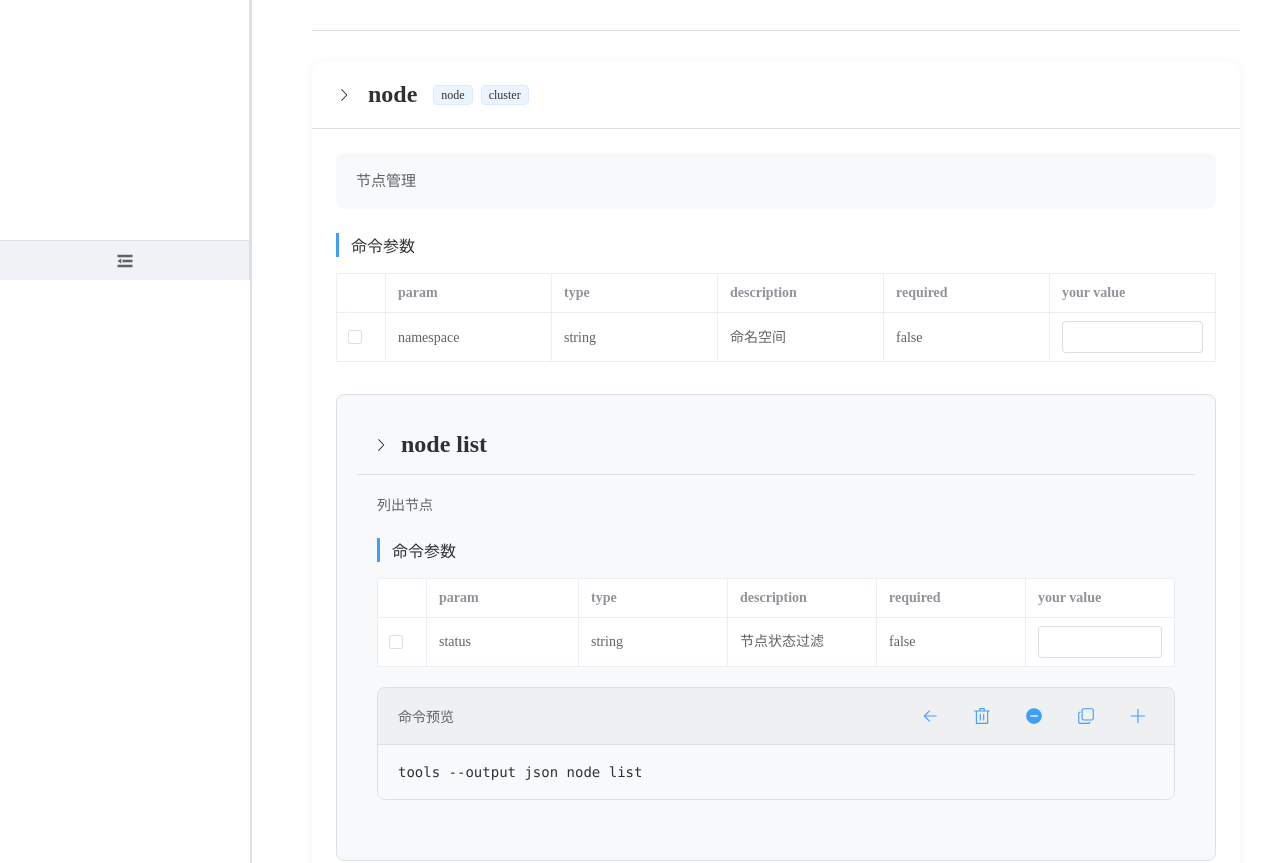
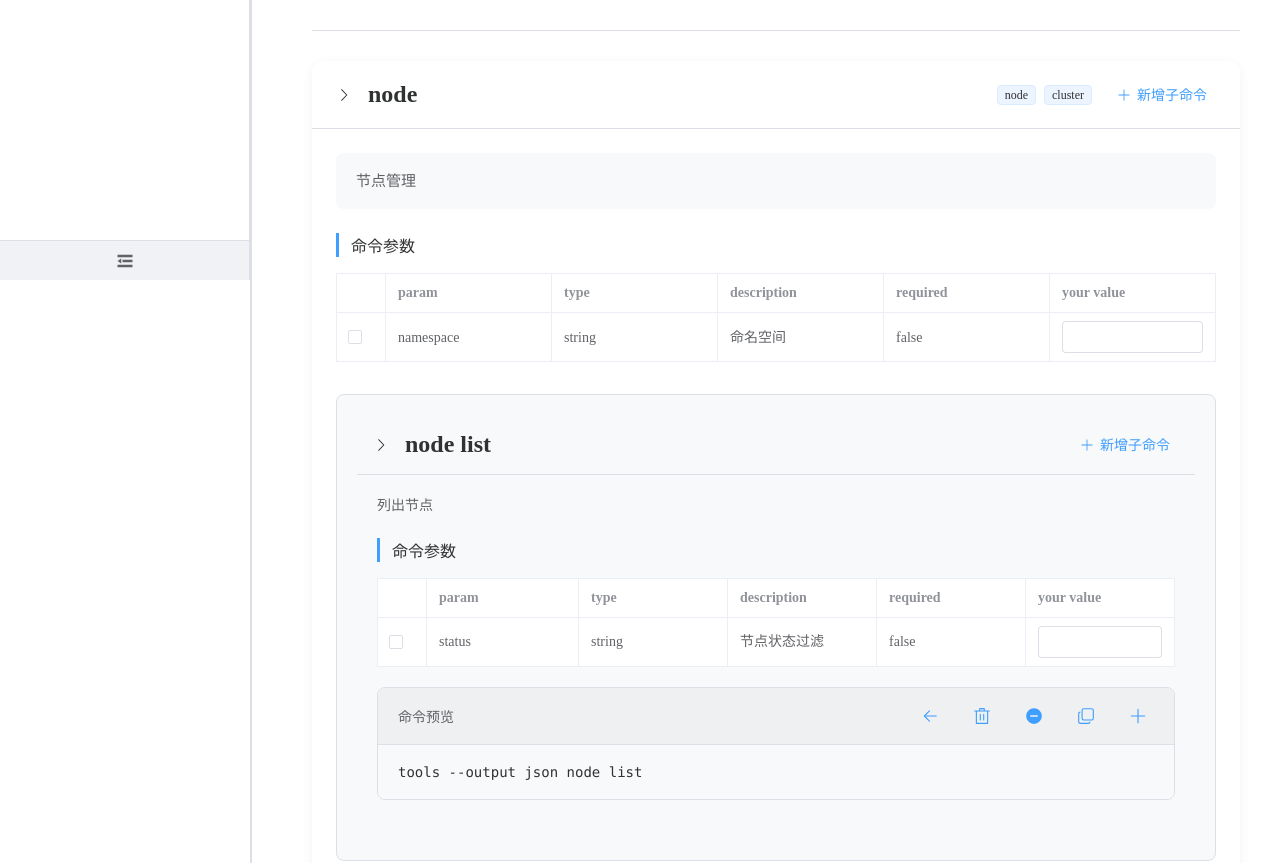
Before and after one commit to fretory/param-bob, a Vue app: page / in a window 1280 px wide. Shown: the part 520-1383 px from the top of the page. Built offline with nearby package versions, Linux system fonts and the light colour scheme.

Commit message:
support add sub cmd

```diff
--- a/src/App.vue
+++ b/src/App.vue
@@ -192,7 +192,9 @@
               :command="cmd"
               :is-dark="isDarkMode"
               :global-parameters="toolSelector?.parameters || []"
+              :existing-commands="commands"
               @add-to-command-steps="handleAddToCommandSteps"
+              @add-sub-command="handleAddSubCommand"
             />
             <el-divider />
           </div>
@@ -228,7 +230,7 @@ import yaml from 'js-yaml'
 import CommandSteps from './components/CommandSteps.vue'
 import CommandEditor from './components/CommandEditor.vue'
 
-// 添加 Parameter 接口定义
+// 添加 Parameter 接口���义
 interface Parameter {
   param: string
   value?: string
@@ -257,7 +259,7 @@ const globalParamsWidth = ref(parseInt(localStorage.getItem('paramsWidth') || '3
 const minWidth = 250
 const maxWidth = 500
 
-// 监度变并保存
+// 监听并保存
 watch(globalParamsWidth, (newValue) => {
   localStorage.setItem('paramsWidth', newValue.toString())
 })
@@ -536,6 +538,37 @@ const handleAddCommand = (command: Command) => {
   toolConfig.value.commands.sort((a, b) => a.name.localeCompare(b.name))
 
   ElMessage.success('命令添加成功')
+}
+
+// 添加处理子命令的方法
+const handleAddSubCommand = ({ parentCommand, command }: { parentCommand: string, command: Command }) => {
+  if (!toolConfig.value) return
+
+  const parentParts = parentCommand.split('-')
+  const parentCommand1 = toolConfig.value.commands.find(cmd => cmd.name === parentParts[0])
+
+  if (!parentCommand1) return
+
+  if (parentParts.length === 1) {
+    // 添加二级命令
+    if (!parentCommand1.subCommands) {
+      parentCommand1.subCommands = []
+    }
+    parentCommand1.subCommands.push(command)
+    parentCommand1.subCommands.sort((a, b) => a.name.localeCompare(b.name))
+  } else if (parentParts.length === 2) {
+    // 添加三级命令
+    const parentCommand2 = parentCommand1.subCommands?.find(cmd => cmd.name === parentParts[1])
+    if (parentCommand2) {
+      if (!parentCommand2.subCommands) {
+        parentCommand2.subCommands = []
+      }
+      parentCommand2.subCommands.push(command)
+      parentCommand2.subCommands.sort((a, b) => a.name.localeCompare(b.name))
+    }
+  }
+
+  ElMessage.success('子命令添加成功')
 }
 
 watch(isDarkMode, (newValue) => {
@@ -1127,7 +1160,7 @@ body {
   background-color: var(--highlight-bg) !important;
 }
 
-/* 导航菜单样式优化 */
+/* 导航菜单式优化 */
 .command-nav {
   border-right: none;
   background-color: var(--primary-bg);
@@ -1318,7 +1351,7 @@ body {
   background-color: transparent;
 }
 
-/* 暗色模式下的滚动条样�� */
+/* 暗色模式下的滚动条样式 */
 .dark-mode .global-params-wrapper::-webkit-scrollbar-thumb {
   background-color: var(--border-color);
 }
--- a/src/components/CommandEditor.vue
+++ b/src/components/CommandEditor.vue
@@ -1,7 +1,7 @@
 <template>
   <el-dialog
     v-model="dialogVisible"
-    :title="'新增命令'"
+    :title="dialogTitle"
     width="80%"
     :close-on-click-modal="false"
     :close-on-press-escape="false"
@@ -211,6 +211,7 @@ const props = defineProps<{
   visible: boolean
   isDark?: boolean
   existingCommands?: Command[]
+  parentCommand?: string
 }>()
 
 const emit = defineEmits(['update:visible', 'submit'])
@@ -241,7 +242,40 @@ const commandForm = ref({
 const rules = {
   name: [
     { required: true, message: '请输入命令名称', trigger: 'blur' },
-    { pattern: /^[a-z][a-z0-9-]*$/, message: '命令名称只能包含小写字母、数字和横杠，且必须以字母开头', trigger: 'blur' }
+    { pattern: /^[a-z][a-z0-9-]*$/, message: '命令名称只能包含小写字母、数字和横杠，且必须以字母开头', trigger: 'blur' },
+    {
+      validator: (rule: any, value: string, callback: Function) => {
+        if (props.parentCommand) {
+          // 检查子命令名称是否已存在
+          const parentParts = props.parentCommand.split('-')
+          const parent = props.existingCommands?.find(cmd => cmd.name === parentParts[0])
+          if (parent) {
+            if (parentParts.length === 1) {
+              // 检查二级命令
+              if (parent.subCommands?.some(sub => sub.name === value)) {
+                callback(new Error('子命令名称已存在'))
+                return
+              }
+            } else if (parentParts.length === 2) {
+              // 检查三级命令
+              const subCommand = parent.subCommands?.find(sub => sub.name === parentParts[1])
+              if (subCommand?.subCommands?.some(sub => sub.name === value)) {
+                callback(new Error('子命令名称已存在'))
+                return
+              }
+            }
+          }
+        } else {
+          // 检查一级命令名称是否已存在
+          if (props.existingCommands?.some(cmd => cmd.name === value)) {
+            callback(new Error('命令名称已存在'))
+            return
+          }
+        }
+        callback()
+      },
+      trigger: 'blur'
+    }
   ],
   description: [
     { required: true, message: '请输入命令描述', trigger: 'blur' }
@@ -321,4 +355,10 @@ const resetForm = () => {
     parameters: []
   }
 }
+
+const dialogTitle = computed(() => {
+  return props.parentCommand
+    ? `新增子命令 (${props.parentCommand})`
+    : '新增命令'
+})
 </script>
--- a/src/components/MainCommand.vue
+++ b/src/components/MainCommand.vue
@@ -1,9 +1,9 @@
 <template>
   <div class="main-command">
     <!-- 一级命令标题区 -->
-    <div class="command-section-header" @click="toggleCommand(command.name)">
+    <div class="command-section-header">
       <div class="command-title-group">
-        <el-icon class="collapse-icon" :class="{ 'is-collapsed': isCollapsed(command.name) }">
+        <el-icon class="collapse-icon" :class="{ 'is-collapsed': isCollapsed(command.name) }" @click="toggleCommand(command.name)">
           <ArrowRight />
         </el-icon>
         <h2 class="command-title">{{ command.name }}</h2>
@@ -19,6 +19,15 @@
             {{ tag }}
           </el-tag>
         </div>
+        <!-- 添加新增子命令按钮 -->
+        <el-button
+          type="primary"
+          link
+          :icon="Plus"
+          @click.stop="showAddSubCommand(command.name)"
+        >
+          新增子命令
+        </el-button>
       </div>
     </div>
 
@@ -82,15 +91,22 @@
             v-for="subCmd in command.subCommands"
             :key="subCmd.name"
             class="sub-command-section"
-            :id="`${command.name}-${subCmd.name}`"
           >
-            <!-- 二级命令标题 -->
-            <div class="sub-command-header" @click="toggleCommand(`${command.name}-${subCmd.name}`)">
+            <div class="sub-command-header">
               <div class="sub-command-title-group">
-                <el-icon class="collapse-icon" :class="{ 'is-collapsed': isCollapsed(`${command.name}-${subCmd.name}`) }">
+                <el-icon class="collapse-icon" :class="{ 'is-collapsed': isCollapsed(`${command.name}-${subCmd.name}`) }" @click="toggleCommand(`${command.name}-${subCmd.name}`)">
                   <ArrowRight />
                 </el-icon>
                 <h3 class="sub-command-title">{{ command.name }} {{ subCmd.name }}</h3>
+                <!-- 添加新增三级命令按钮 -->
+                <el-button
+                  type="primary"
+                  link
+                  :icon="Plus"
+                  @click.stop="showAddSubCommand(`${command.name}-${subCmd.name}`)"
+                >
+                  新增子命令
+                </el-button>
               </div>
             </div>
 
@@ -216,24 +232,35 @@
         </div>
       </template>
     </div>
+
+    <!-- 添加命令编辑器组件 -->
+    <command-editor
+      v-model:visible="isSubCommandEditorVisible"
+      :is-dark="isDark"
+      :existing-commands="existingCommands"
+      :parent-command="selectedParentCommand"
+      @submit="handleAddSubCommand"
+    />
   </div>
 </template>
 
 <script setup lang="ts">
-import { ref, onMounted, watch } from 'vue'
+import { ref, onMounted, watch, computed } from 'vue'
 import { defineProps, defineEmits } from 'vue'
 import type { Command, SubCommand, Parameter } from '../types/config'
 import CommandPreview from './CommandPreview.vue'
-import { Back, Link, ArrowRight } from '@element-plus/icons-vue'
+import { Back, Link, ArrowRight, Plus } from '@element-plus/icons-vue'
 import { ElMessage } from 'element-plus'
+import CommandEditor from './CommandEditor.vue'
 
 const props = defineProps<{
   command: Command;
   globalParameters: { name: string; value: string }[];
   isDark?: boolean;
+  existingCommands?: Command[];
 }>()
 
-const emit = defineEmits(['addToCommandSteps'])
+const emit = defineEmits(['addToCommandSteps', 'addSubCommand'])
 
 // 折叠状态管理
 const collapsedStates = ref<Set<string>>(new Set())
@@ -360,6 +387,27 @@ const handleParamInput = (param: Parameter) => {
     param.enabled = false
   }
 }
+
+// 添加新的状态
+const isSubCommandEditorVisible = ref(false)
+const selectedParentCommand = ref('')
+
+// 显示添加子命令对话框
+const showAddSubCommand = (parentCommand: string) => {
+  selectedParentCommand.value = parentCommand
+  isSubCommandEditorVisible.value = true
+}
+
+// 处理添加子命令
+const handleAddSubCommand = (newCommand: Command) => {
+  emit('addSubCommand', {
+    parentCommand: selectedParentCommand.value,
+    command: newCommand
+  })
+}
+
+// 从父组件获取所有命令列表
+const existingCommands = computed(() => props.existingCommands || [])
 </script>
 
 <style scoped>
@@ -557,4 +605,24 @@ const handleParamInput = (param: Parameter) => {
 .sub-sub-command:last-child {
   margin-bottom: 0;
 }
+
+.command-title-group,
+.sub-command-title-group {
+  display: flex;
+  align-items: center;
+  gap: 16px;
+  width: 100%;
+}
+
+.command-title,
+.sub-command-title {
+  margin: 0;
+  flex: 1;
+}
+
+/* 按钮样式 */
+.el-button.el-button--primary.is-link {
+  padding: 4px 8px;
+  margin-left: auto;
+}
 </style>
```
